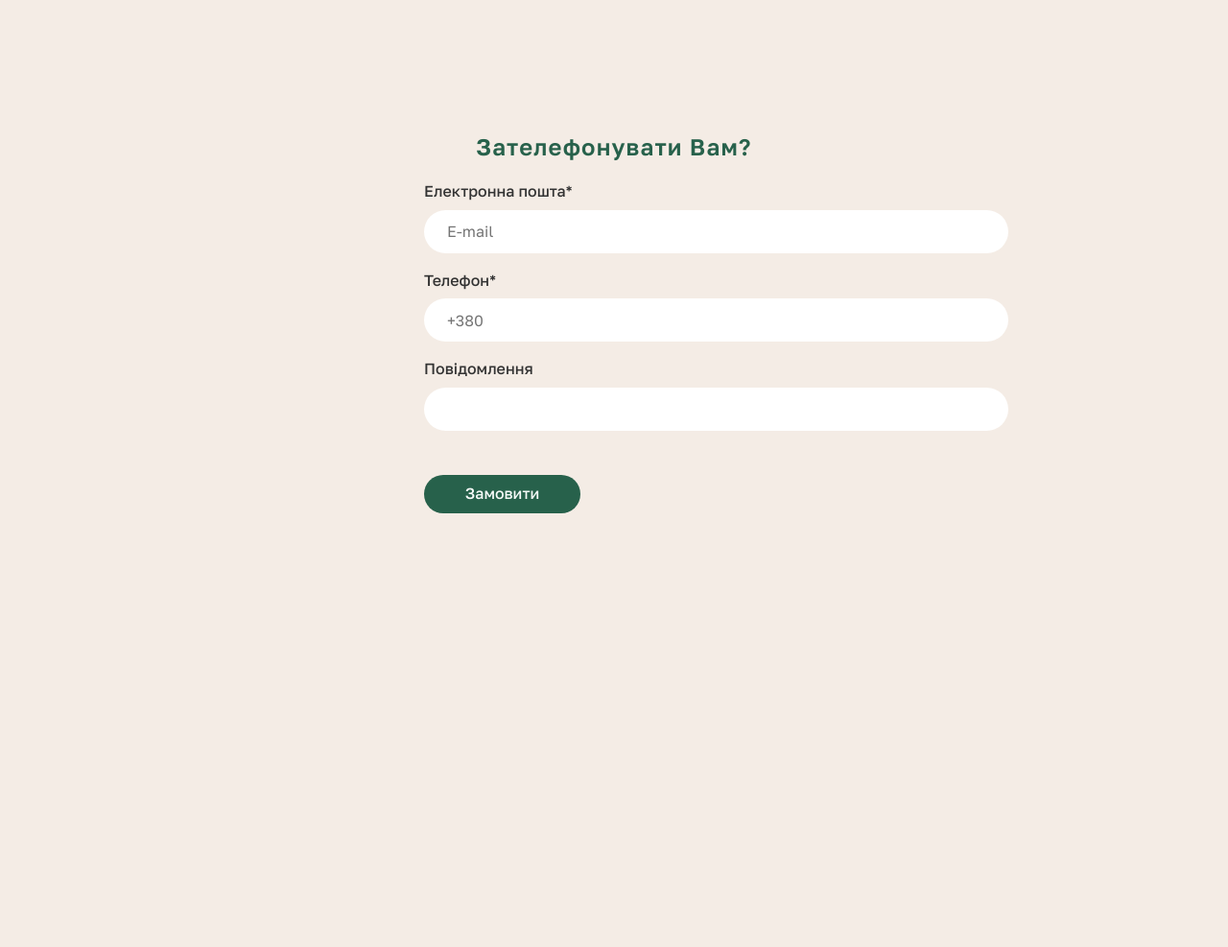
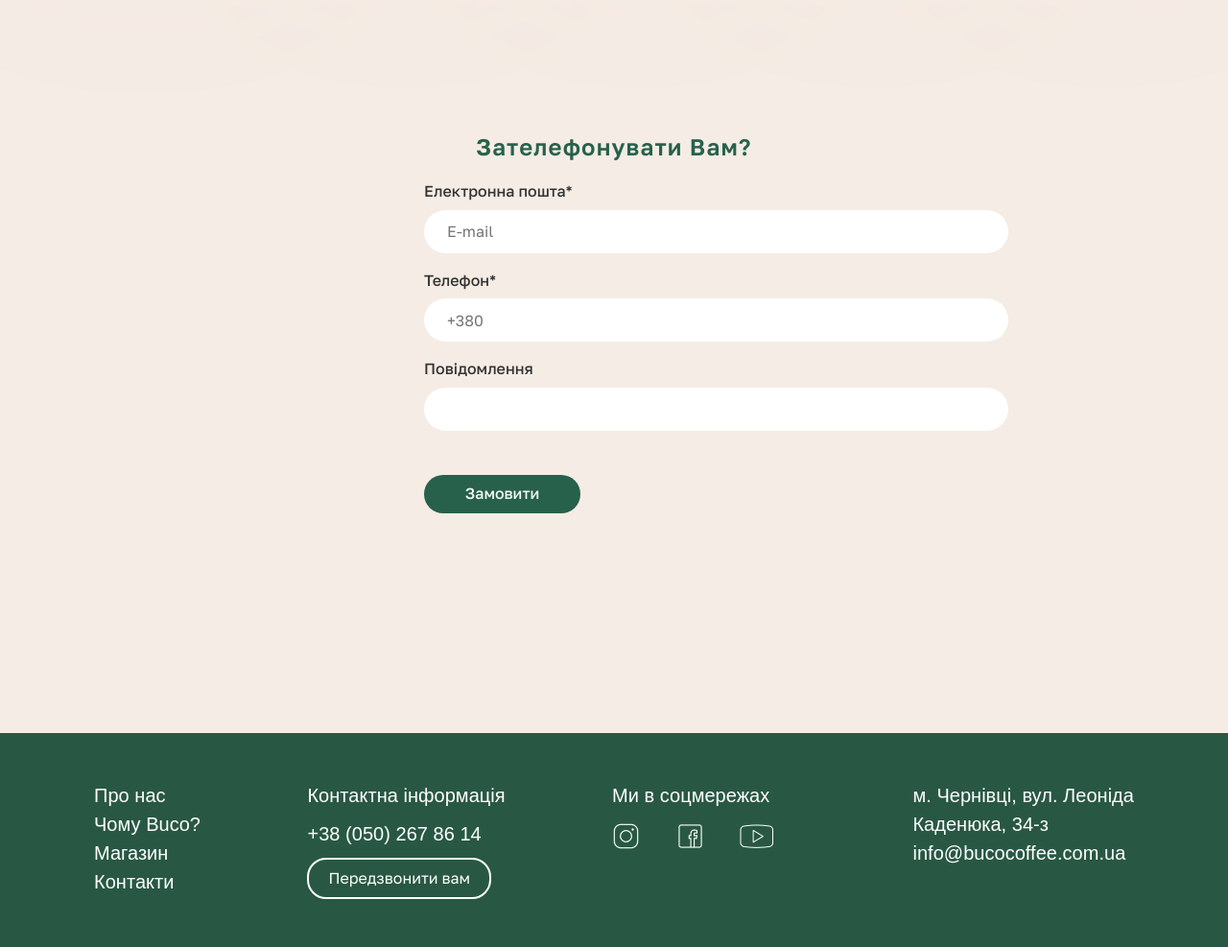
Before and after one commit to b-prysiazhniuk/prodpage_coffeeshop.github.io, a plain HTML site: page index.html in a window 1280 px wide. Shown: the part 3435-4422 px from the top of the page at 96% size. Before the commit the page ends 4199 px from the top, so only its background shows below. Drawn offline with Linux system fonts and the light colour scheme; a web font is replaced by a local one.

Commit message:
оновлення

```diff
--- a/css/header.css
+++ b/css/header.css
@@ -319,6 +319,7 @@ header h1, header h2, header  {
 
 #s3 .hlimit img {
     height: 100%;
+    filter: drop-shadow(13px 6px 33.9px rgba(0, 0, 0, 0.25));
 }
 
 
@@ -357,17 +358,18 @@ header h1, header h2, header  {
   justify-content: center;
   gap: 36px;
   align-items: flex-end;
+  padding-top: 0px;
+
 }
 
 .coffee-card {
-  filter: drop-shadow(2px 2px 4px #ccc);
-  padding: 1em;
-  /* flex-direction: column;
-  justify-content: space-between;  */
+  filter: drop-shadow(0 0 101.1px #FAEAE0);
+  padding: 2em 1em 1.5em 1em;
+  margin-top: 122px;
   position: relative;
   text-align: center;
   font-family: "Golos Text", sans-serif;
-  margin: 0 auto 12px auto;
+  margin: 0 auto 40px auto;
   border-radius: 8px;
   background-color: #FFFFFF;
 }
@@ -379,19 +381,23 @@ header h1, header h2, header  {
   z-index: 0;
 }
 
-/* Розміри для великої картки */
+#s4 .img {
+  filter: drop-shadow(13px 6px 33.9px rgba(0, 0, 0, 0.25));
+}
+
+/* Розміри для великої картки
 .coffee-card.large .card-bg {
   width: 262px;
   height: 375px;
 }
 
-/* Розміри для малих карток */
+/* Розміри для малих карток
 .coffee-card.small .card-bg {
   width: 175px;
   height: 211px;
   object-fit: cover;
   border-radius: 8px;
-}
+} */
 
 .coffee-card h3 {
   font-size: 18px;
@@ -481,3 +487,72 @@ text-align: center;
 }
 
 /*!-- Кінець #s5 --*/
+
+
+.footer {
+  background-color: #285843;
+  color: white;
+  display: flex;
+  justify-content: space-between;
+  padding: 40px;
+  font-family: Arial, sans-serif;
+  flex-wrap: wrap;
+  padding-left: 88px;
+  padding-right: 88px;
+}
+
+.footer-section {
+  margin: 10px;
+}
+.footer-section p {
+  font-size: 20px;
+  font-weight: 500;
+  line-height: 150%;
+  color: white;
+}
+
+.footer-section ul {
+  list-style: none;
+  padding: 0;
+}
+
+.footer-section a {
+  font-size: 20px;
+  font-weight: 500;
+  line-height: 150%;
+  color: white;
+  text-decoration: none;
+}
+
+.footer-section a:hover {
+  text-decoration: underline;
+}
+
+.footer-title {
+  font-size: 20px;
+  font-weight: 500;
+  line-height: 150%;
+  color: white;
+  text-decoration: none;
+  margin-bottom: 10px;
+}
+
+.call-button {
+  margin-top: 10px;
+  padding: 10px 20px;
+  background-color: transparent;
+  border: 2px solid white;
+  color: white;
+  border-radius: 20px;
+  cursor: pointer;
+}
+
+.call-button:hover {
+  background-color: white;
+  color: #285843;
+}
+
+.social-icons img {
+  margin-right: 33px;
+  vertical-align: middle;
+}
--- a/index.html
+++ b/index.html
@@ -256,7 +256,7 @@
 
                     <div class="coffee-products">
                         <div class="coffee-card large">
-                            <img src="img/kenya.png" alt="">
+                            <img class="img" src="img/kenya.png" alt="">
                             <h3>Рецепт Кенії</h3>
                             <p class="weight-price"><span>200 г</span> <span><span></span><span></span><span>120 грн</span></p>
                             <button class="button">Замовити</button>
@@ -267,17 +267,17 @@
                             <button class="button">Замовити</button>
                         </div>
                         <div class="coffee-card small">
-                            <img src="img/Columbia.png" alt="">
+                            <img class="img" src="img/Columbia.png" alt="">
                             <h3>Рецепт Колумбії</h3>
                             <button class="button">Замовити</button>
                         </div>
                         <div class="coffee-card small">
-                            <img src="img/Cuba.png" alt="">
+                            <img class="img" src="img/Cuba.png" alt="">
                             <h3>Рецепт Куби</h3>
                             <button class="button">Замовити</button>
                         </div>
                         <div class="coffee-card small">
-                            <img src="img/Brazil 2.png" alt="">
+                            <img class="img"src= "img/Brazil 2.png" alt="">
                             <h3>Рецепт Бразилії</h3>
                             <button class="button">Замовити</button>
                         </div>
@@ -306,6 +306,36 @@
             </div>
             </div>
         </section>
+        <footer class="footer">
+  <div class="footer-section">
+    <ul>
+      <li><a href="#">Про нас</a></li>
+      <li><a href="#">Чому Buco?</a></li>
+      <li><a href="#">Магазин</a></li>
+      <li><a href="#">Контакти</a></li>
+    </ul>
+  </div>
+
+  <div class="footer-section">
+    <p class="footer-title">Контактна інформація</p>
+    <p>+38 (050) 267 86 14</p>
+    <button class="call-button">Передзвонити вам</button>
+  </div>
+
+  <div class="footer-section">
+    <p class="footer-title">Ми в соцмережах</p>
+    <div class="social-icons">
+      <a href="#"><img src="img/Instagram.png" /></a>
+      <a href="#"><img src="img/facebook.png"  /></a>
+      <a href="#"><img src="img/Youtube 1.png" /></a>
+    </div>
+  </div>
+
+  <div class="footer-section">
+    <p>м. Чернівці, вул. Леоніда<br>Каденюка, 34-з</p>
+    <p><a href="mailto:info@bucocoffee.com.ua">info@bucocoffee.com.ua</a></p>
+  </div>
+</footer>
     </div> <!-- END of .wrapper -->
 </body>
 </html>
```
Also changed, not shown: img/Frame 281.jpg (added), img/Instagram.png (added), img/Youtube 1.png (added), img/facebook.png (added), img/icon 4.png, img/icon 5.png, img/icon 6.png, img/icon 7.png.
